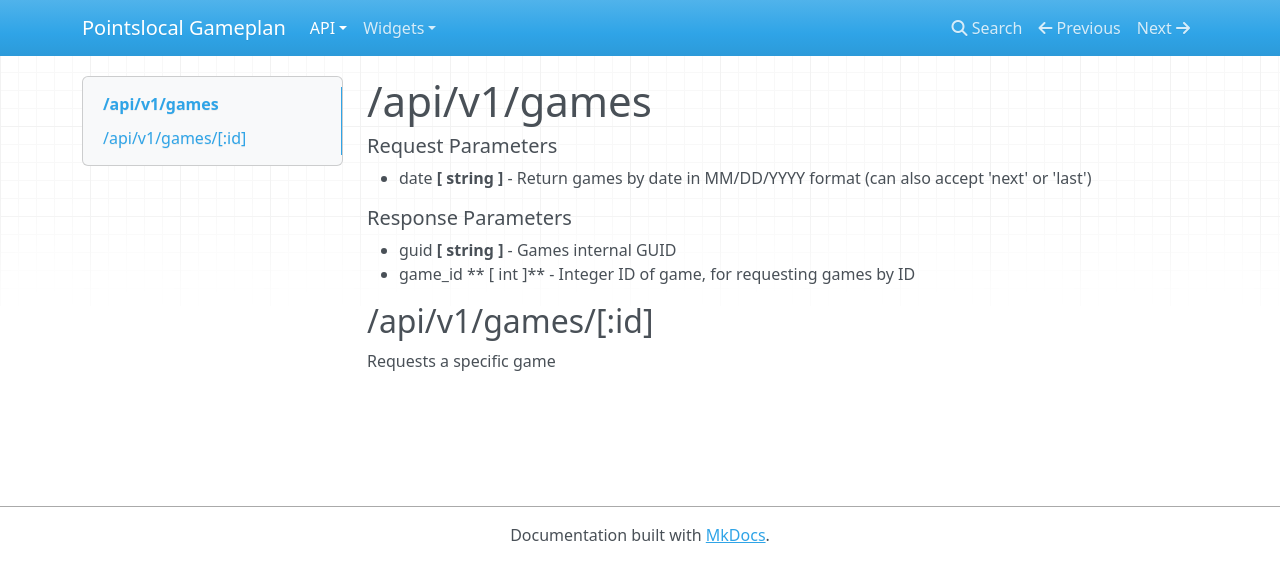
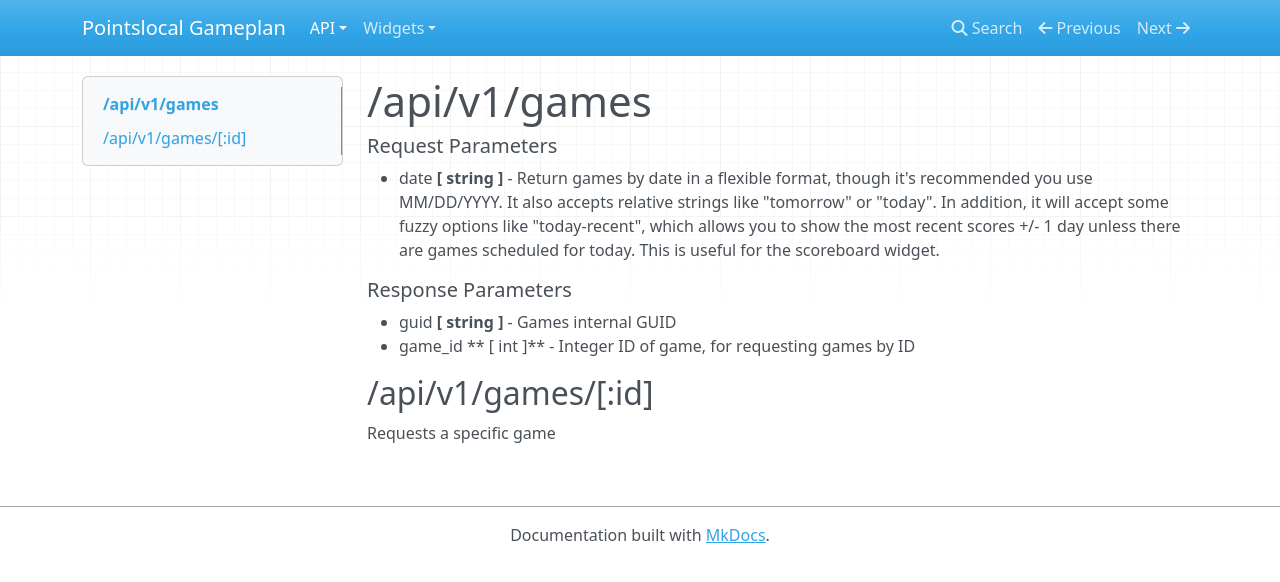
Before and after one commit to pointslocal/gameplan, an MkDocs documentation site: the page built from docs/api_games.md, in a window 1280 px wide. Shown: the top 582 px of the page. Built offline with MkDocs 1.6.1, drawn with Linux system fonts in a browser that asks for light colours; nearby versions of some CDN libraries; old or Windows-style settings are respelled for this version of MkDocs.

Commit message:
New date option

```diff
--- a/docs/api_games.md
+++ b/docs/api_games.md
@@ -1,7 +1,7 @@
 # /api/v1/games
 
 ##### Request Parameters
-- date **[ string ]** - Return games by date in MM/DD/YYYY format (can also accept 'next' or 'last')
+- date **[ string ]** - Return games by date in a flexible format, though it's recommended you use MM/DD/YYYY.  It also accepts relative strings like "tomorrow" or "today".  In addition, it will accept some fuzzy options like "today-recent", which allows you to show the most recent scores +/- 1 day unless there are games scheduled for today.  This is useful for the scoreboard widget.
 
 ##### Response Parameters
 - guid **[ string ]** - Games internal GUID
```
Also changed, not shown: docs/widget_schedule.md (+1 -1 lines).
